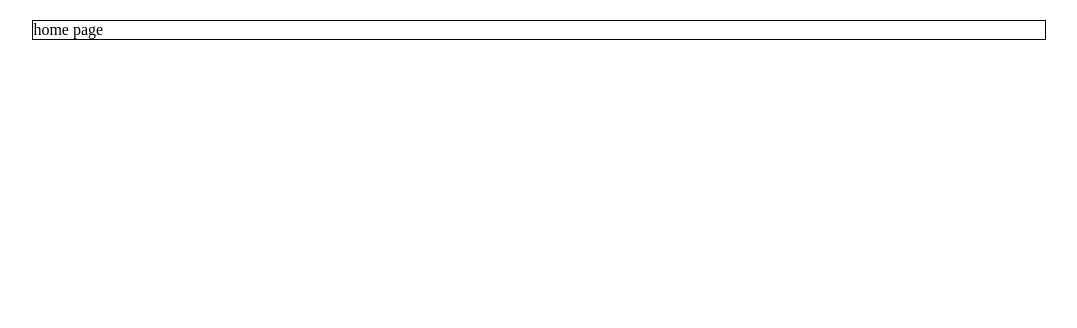
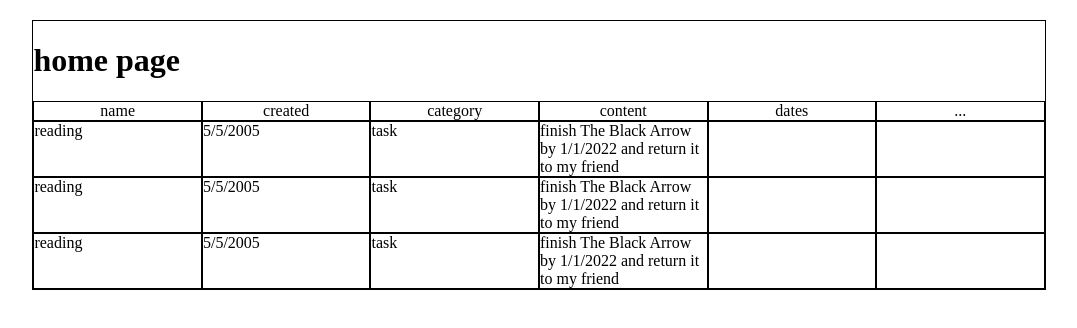
Before and after one commit to volodymyr-rutetskyi/radency, a React (Create React App) app in the folder hometask2/: page / in a window 1280 px wide. Shown: the top 328 px of the page, without its empty margins (101-1178 px from the left). Built offline with nearby package versions, Linux system fonts and the light colour scheme.

Commit message:
displayed table on the home page

```diff
--- /dev/null
+++ b/hometask2/src/components/row/index.js
@@ -0,0 +1,12 @@
+import React from "react";
+import './row.css'
+
+const Row = ({ note, deleteNote, columnNames }) => {
+  return (
+    <div className="row">
+        {columnNames.map(cName => <div className="cell">{note[cName]}</div>)}
+    </div>
+  );
+};
+
+export default Row
--- /dev/null
+++ b/hometask2/src/components/row/row.css
@@ -0,0 +1,8 @@
+.row {
+    display: flex;
+}
+
+.cell {
+    width: 16.67%;
+    border: 1px solid black;
+}
--- /dev/null
+++ b/hometask2/src/components/table/index.js
@@ -0,0 +1,28 @@
+import React from "react";
+import { connect } from "react-redux";
+import { deleteNote } from "../../redux/notes/noteActions";
+import Row from "../row";
+import './table.css'
+
+const Table = ({ notes, deleteNote }) => {
+  const tableHeadElements = ['name', 'created', 'category', 'content', 'dates', '...']
+  return (
+    <div className="table">
+      <div className="tableHead">
+        {tableHeadElements.map(el => <div key={el}>{el}</div>)}
+      </div>
+      <div>
+        {notes.map((note) => (
+          <Row key={note.id} note={note} deleteNote={deleteNote} columnNames={tableHeadElements}/>
+        ))}
+      </div>
+    </div>
+  );
+};
+
+const mapStateToProps = (state) => ({ notes: state.notes.notes });
+const mapDistapchToProps = (dispatch) => ({
+  deleteNote: (id) => dispatch(deleteNote(id)),
+});
+
+export default connect(mapStateToProps, mapDistapchToProps)(Table);
--- /dev/null
+++ b/hometask2/src/components/table/table.css
@@ -0,0 +1,8 @@
+.tableHead {
+    display: flex;
+}
+.tableHead>div {
+    width: 16.67%;
+    border: 1px solid black;
+    text-align: center;
+}
--- a/hometask2/src/pages/home/Home.js
+++ b/hometask2/src/pages/home/Home.js
@@ -1,5 +1,11 @@
 import React from "react";
+import Table from '../../components/table'
 
 export default function () {
-  return <div>home page</div>;
+  return (
+    <div id="homePage">
+      <h1>home page</h1>
+      <Table />
+    </div>
+  );
 }
--- /dev/null
+++ b/hometask2/src/redux/notes/initialNotesState.js
@@ -0,0 +1,23 @@
+export default [
+  {
+    id: 1,
+    name: "reading",
+    created: '5/5/2005',
+    category: "task",
+    content: "finish The Black Arrow by 1/1/2022 and return it to my friend",
+  },
+  {
+    id: 2,
+    name: "reading",
+    created: '5/5/2005',
+    category: "task",
+    content: "finish The Black Arrow by 1/1/2022 and return it to my friend",
+  },
+  {
+    id: 3,
+    name: "reading",
+    created: '5/5/2005',
+    category: "task",
+    content: "finish The Black Arrow by 1/1/2022 and return it to my friend",
+  },
+];
--- /dev/null
+++ b/hometask2/src/redux/notes/noteActions.js
@@ -0,0 +1,10 @@
+import { DELETE_NOTE } from "../types";
+
+export function deleteNote(id) {
+  return {
+    type: DELETE_NOTE,
+    payload: {
+      id,
+    },
+  };
+}
--- /dev/null
+++ b/hometask2/src/redux/notes/notesReducer.js
@@ -0,0 +1,12 @@
+import { DELETE_NOTE } from "../types";
+import initialNotesState from "./initialNotesState";
+
+export function notesReducer(state = {notes: initialNotesState}, action) {
+  switch (action.type) {
+    case DELETE_NOTE:
+      const notes = state.notes.filter((note) => note.id !== action.payload.id);
+      return {notes};
+    default:
+      return state;
+  }
+}
--- a/hometask2/src/redux/notesReducer.js
+++ /dev/null
@@ -1,21 +0,0 @@
-import { DELETE_NOTE } from "./types";
-
-const initialState = {
-  notes: [
-    {
-      name: "reading",
-      category: "task",
-      content: "finish The Black Arrow by 1/1/2022 and return it to my friend",
-    },
-  ],
-};
-
-export function notesReducer(state = initialState, action) {
-  switch (action.type) {
-    case DELETE_NOTE:
-      const notes = state.notes.filter((note) => note !== action.id);
-      return notes;
-    default:
-      return state;
-  }
-}
--- a/hometask2/src/redux/rootReducer.js
+++ b/hometask2/src/redux/rootReducer.js
@@ -1,5 +1,5 @@
 import {combineReducers} from 'redux'
-import {notesReducer} from './notesReducer'
+import {notesReducer} from './notes/notesReducer'
 
 export const rootReducer = combineReducers({
     notes: notesReducer
--- a/hometask2/src/redux/types.js
+++ b/hometask2/src/redux/types.js
@@ -1,2 +1,2 @@
 // export const CREATE_NOTE = 'CREATE_NOTE'
-export const DELETE_NOTE = 'DELETE_NOTE'
+export const DELETE_NOTE = 'NOTES/DELETE_NOTE'
```
Also changed, not shown: hometask2/src/redux/actions.js (deleted, +0 -8 lines).
